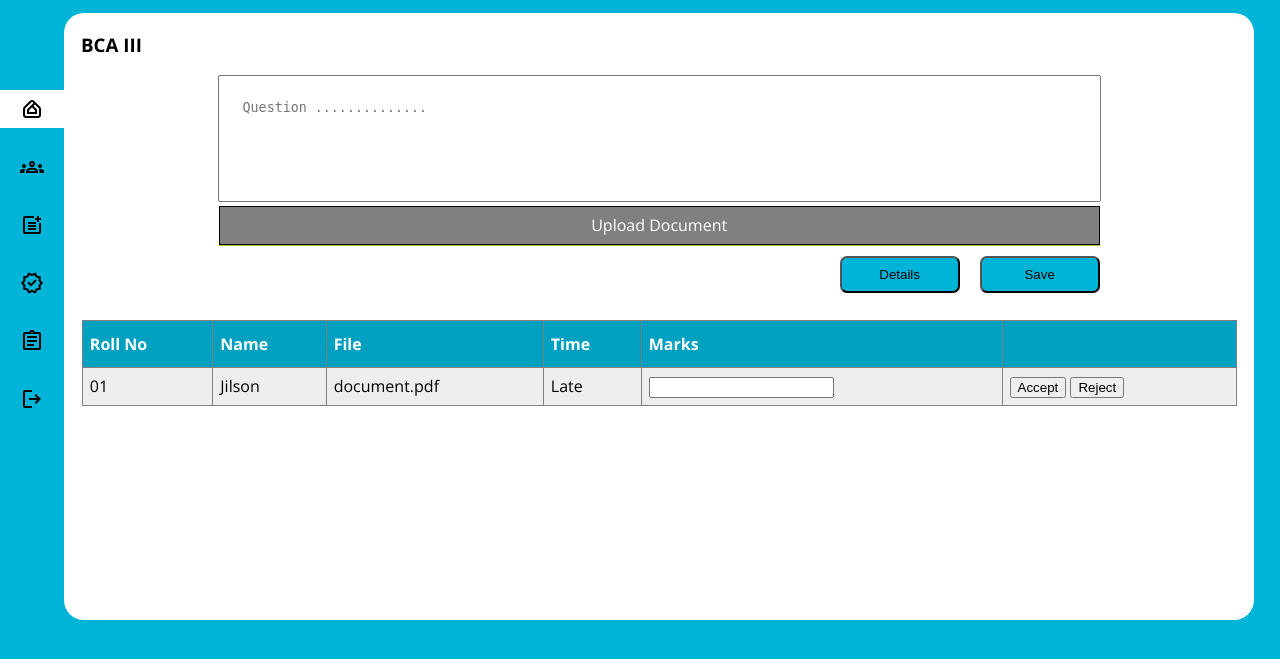
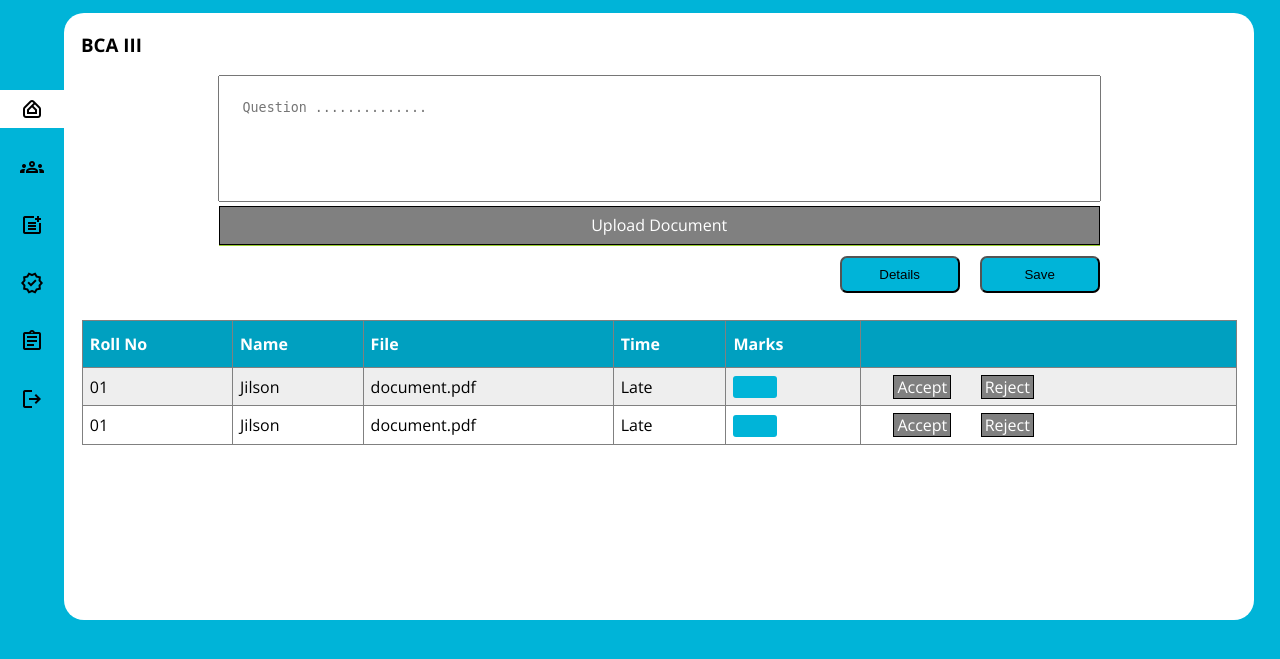
Before and after one commit to MatthewsM2/Online-Classroom-Management-System, a PHP site: page /Teacher_View/body.html in a window 1280 px wide. Shown: the top 659 px of the page. Run offline with PHP 8.4, Linux system fonts and the light colour scheme.

Commit message:
radio btn [issues]

```diff
--- a/Teacher_View/body.html
+++ b/Teacher_View/body.html
@@ -423,14 +423,33 @@
                 <tr>
                     <td>01</td>
                     <td>Jilson</td>
-                    <td>document.pdf</td>
-                    <td>Late</td>
+                    <td><label>document.pdf</label></td>
+                    <td><label> Late</label></td>
                     <td>
-                        <input type="text">
+                        <input type="number" class="check-assignment-mark">
                     </td>
                     <td>
-                        <input type="button" value="Accept">
-                        <input type="button" value="Reject">
+                        <input type="radio" name="radio-input-checkAssignment" id="Accept-input-checkAssignment">
+                        <label for="Accept-input-checkAssignment" class="Accept-btn-checkAssignment">Accept</label>
+                        <input type="radio" name="radio-input-checkAssignment" id="Reject-input-checkAssignment">
+                        <label for="Reject-input-checkAssignment" class="Reject-btn-checkAssignment">Reject</label>
+
+                    </td>
+                </tr>
+                <tr>
+                    <td>01</td>
+                    <td>Jilson</td>
+                    <td><label>document.pdf</label></td>
+                    <td><label> Late</label></td>
+                    <td>
+                        <input type="number" class="check-assignment-mark">
+                    </td>
+                    <td>
+                        <input type="radio" name="radio-input-checkAssignment" id="Accept-input-checkAssignment">
+                        <label for="Accept-input-checkAssignment" class="Accept-btn-checkAssignment">Accept</label>
+                        <input type="radio" name="radio-input-checkAssignment" id="Reject-input-checkAssignment">
+                        <label for="Reject-input-checkAssignment" class="Reject-btn-checkAssignment">Reject</label>
+
                     </td>
                 </tr>
 
--- a/Teacher_View/check-assignment.css
+++ b/Teacher_View/check-assignment.css
@@ -6,3 +6,35 @@
     align-self: center;
     justify-content: end;
 }
+.check-assignment-mark{
+    outline: none;
+    border: none;
+    width: 40px;
+    height: 20px;
+    border-radius: 3px;
+    box-shadow: none;
+    color: white;
+    background-color:#00b4d8;
+}
+
+.Reject-btn-checkAssignment,.Accept-btn-checkAssignment{
+background-color: gray;
+color: white;
+border:1px solid black;
+padding: 3px;
+padding-top: 0px;
+padding-bottom: 0px;
+width: 70px;
+cursor: pointer;
+}
+#Accept-input-checkAssignment,#Reject-input-checkAssignment{
+    opacity: 0;
+}
+#Accept-input-checkAssignment:checked + .Accept-btn-checkAssignment{
+    background-color: #2ff793ff;
+    color: black;
+}
+#Reject-input-checkAssignment:checked + .Reject-btn-checkAssignment{
+    background-color: #f7444eff;
+    color: black;
+}
```
